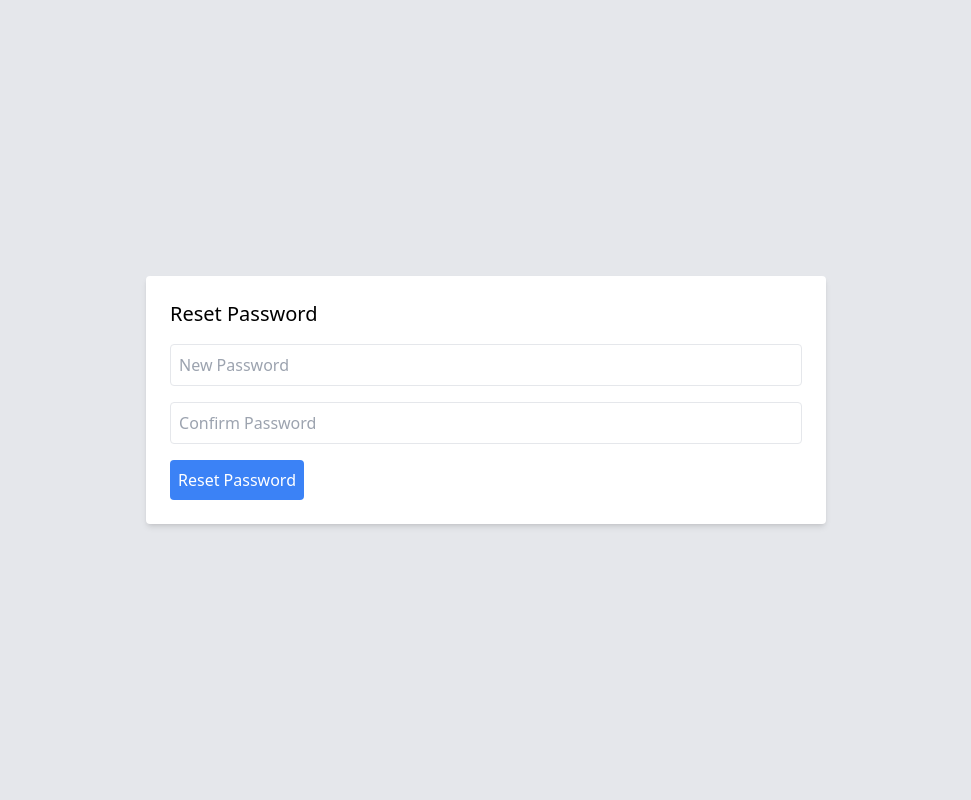
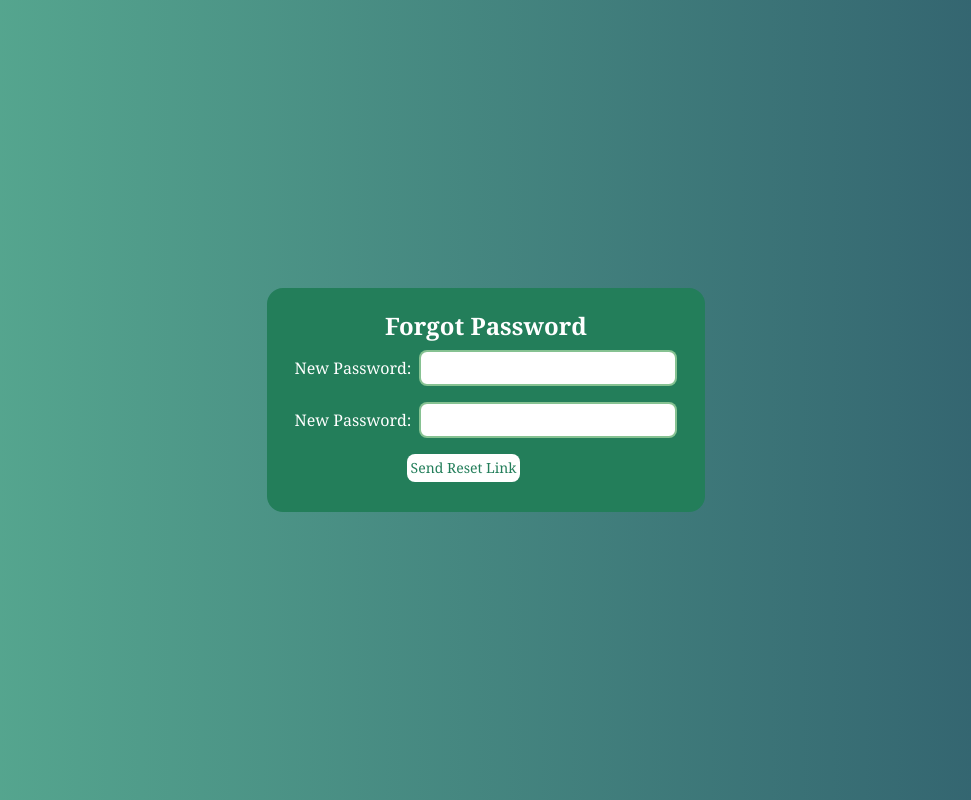
Before and after one commit to Harishsm20/MERN-AUTH-2.0, a React (Vite) app in the folder client/: page /reset-password/1 in a window 1280 px wide. Shown: the whole page, without its empty margins (154-1125 px from the left). Built offline with nearby package versions, Linux system fonts and the light colour scheme.

Commit message:
UI updated

```diff
--- a/client/src/pages/Auth/PasswordManager/ResetPassword.tsx
+++ b/client/src/pages/Auth/PasswordManager/ResetPassword.tsx
@@ -34,27 +34,43 @@ const ResetPassword = () => {
     };
 
     return (
-        <div className='min-h-screen flex items-center justify-center bg-gray-200'>
-            <form onSubmit={handleSubmit} className='bg-white p-6 rounded shadow-md'>
-                <h2 className='text-xl mb-4'>Reset Password</h2>
+        <div className='flex justify-center items-center min-h-screen bg-gradient-to-r from-[#5aaf93] to-[#2f5c6c]'>
+            <div className="flex flex-col justify-center bg-[#237e5a] max-h-screen max-w-full min-h-56 min-w-56 rounded-2xl text-white font-serif p-5">
+                <p className="text-center font-bold text-2xl">Forgot Password</p>
+                <form onSubmit={handleSubmit} className="p-2">
+                    <div className="mb-4">
+                        <label htmlFor="new" className="pr-2">
+                            New Password:
+                        </label>
                         <input
-                    type='password'
+                            type="password"
+                            name="new"
+                            id="new"
                             value={newPassword}
                             onChange={(e) => setNewPassword(e.target.value)}
-                    placeholder='New Password'
+                            className='border-2 border-[#45a258] border-opacity-65 rounded-lg text-gray-700 p-1'
                             required
-                    className='mb-4 p-2 border rounded w-full'
                         />
+                    </div>
+                    <div className="mb-4">
+                        <label htmlFor="confirm" className="pr-2">
+                            New Password:
+                        </label>
                         <input
-                    type='password'
+                            type="password"
+                            name="confirm"
+                            id="confirm"
                             value={confirmPassword}
                             onChange={(e) => setConfirmPassword(e.target.value)}
-                    placeholder='Confirm Password'
+                            className='border-2 border-[#45a258] border-opacity-65 rounded-lg text-gray-700 p-1'
                             required
-                    className='mb-4 p-2 border rounded w-full'
                         />
-                <button type='submit' className='bg-blue-500 text-white p-2 rounded'>Reset Password</button>
+                    </div>
+                    <button type='submit' className='bg-[#ffffff] text-[#237e5a] hover:bg-[#237e5a] hover:text-white rounded-lg w-fit p-1 text-sm transition-colors duration-1000 ml-28'>
+                        Send Reset Link
+                    </button>
                 </form>
+            </div>
         </div>
     );
 };
```
Lines whose indentation alone changed are shown as unchanged.
